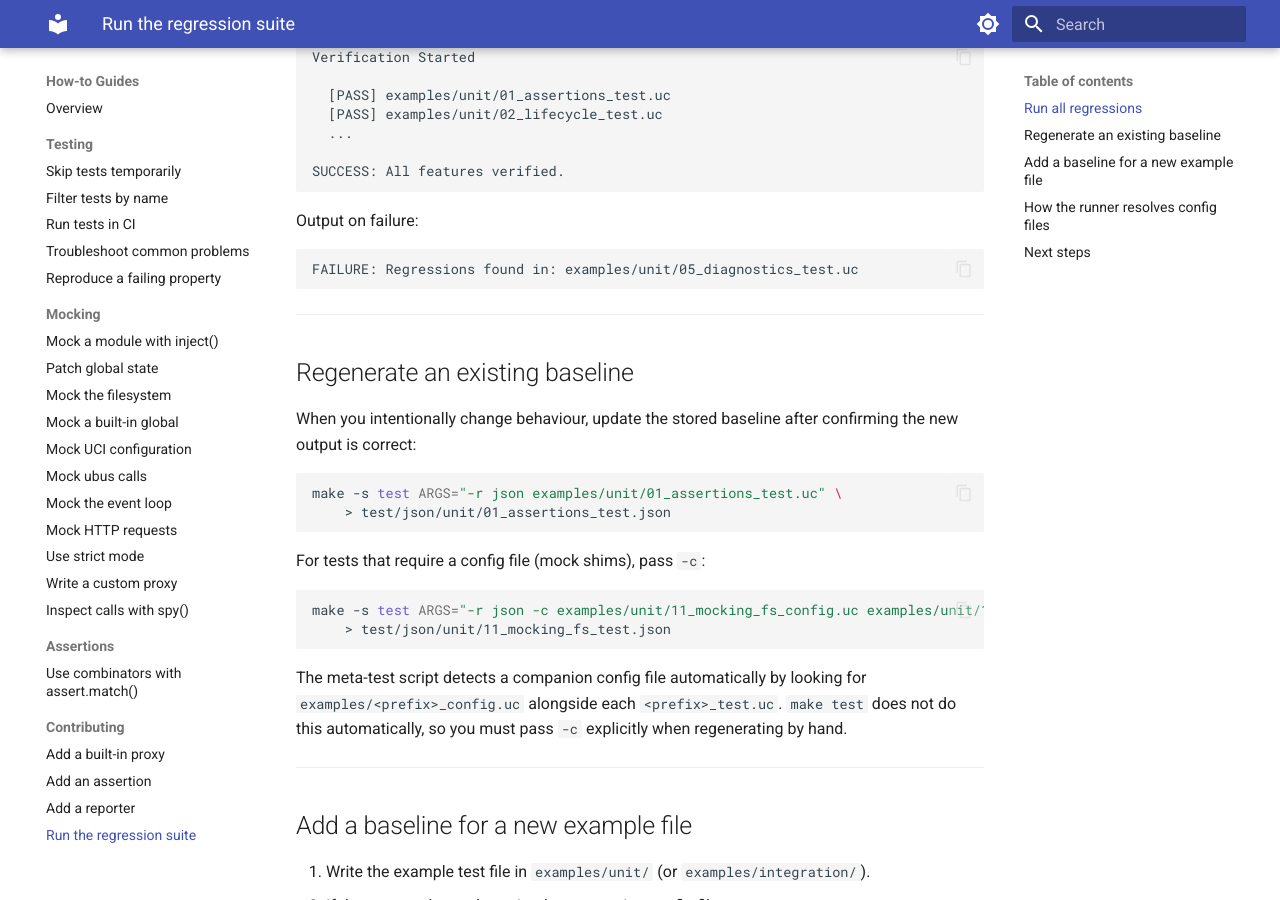
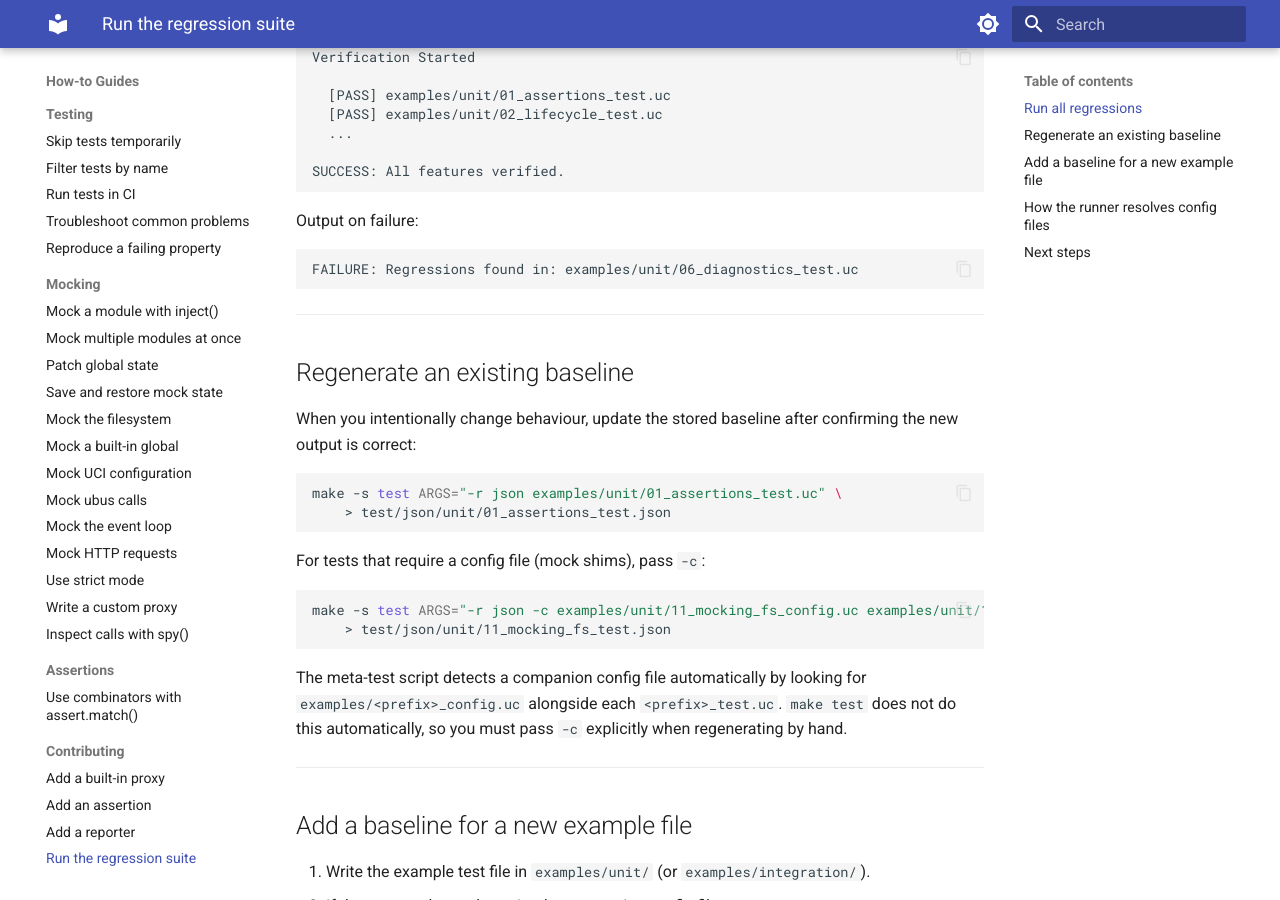
Before and after one commit to m00qek/utest, an MkDocs documentation site: the page built from docs/how-to/contributor/run-regression.md, in a window 1280 px wide and 900 px high, scrolled down 600 px. Built offline with MkDocs 1.6.1 and Material for MkDocs 9.7.7, drawn with Linux system fonts in a browser that asks for light colours.

Commit message:
docs: add nav entries for orphaned how-to pages; fix stale references (R3.21)
- mkdocs nav was missing how-to/mock-inject-all.md and how-to/snapshot-restore.md
  (both linked from the how-to index but absent from the sidebar).
- run-regression.md failure example named 05_diagnostics (actual: 06).
- 08_bundles_test.uc header referenced 07_bundles_test.uc (it is 08).
- util.uc fail_envelope comment referenced a non-existent assert.fail(); it is
  assert.uc's internal fail() and the property engine.

````diff
--- a/docs/how-to/contributor/run-regression.md
+++ b/docs/how-to/contributor/run-regression.md
@@ -33,7 +33,7 @@ SUCCESS: All features verified.
 Output on failure:
 
 ```
-FAILURE: Regressions found in: examples/unit/05_diagnostics_test.uc
+FAILURE: Regressions found in: examples/unit/06_diagnostics_test.uc
 ```
 
 ---
--- a/mkdocs.yml
+++ b/mkdocs.yml
@@ -63,7 +63,9 @@ nav:
           - Reproduce a failing property: how-to/property-reproduce.md
       - Mocking:
           - Mock a module with inject(): how-to/mock-inject.md
+          - Mock multiple modules at once: how-to/mock-inject-all.md
           - Patch global state: how-to/mock-global-patch.md
+          - Save and restore mock state: how-to/snapshot-restore.md
           - Mock the filesystem: how-to/mock-fs.md
           - Mock a built-in global: how-to/mock-builtin.md
           - Mock UCI configuration: how-to/mock-uci.md
````
Also changed, not shown: 2 other files.
